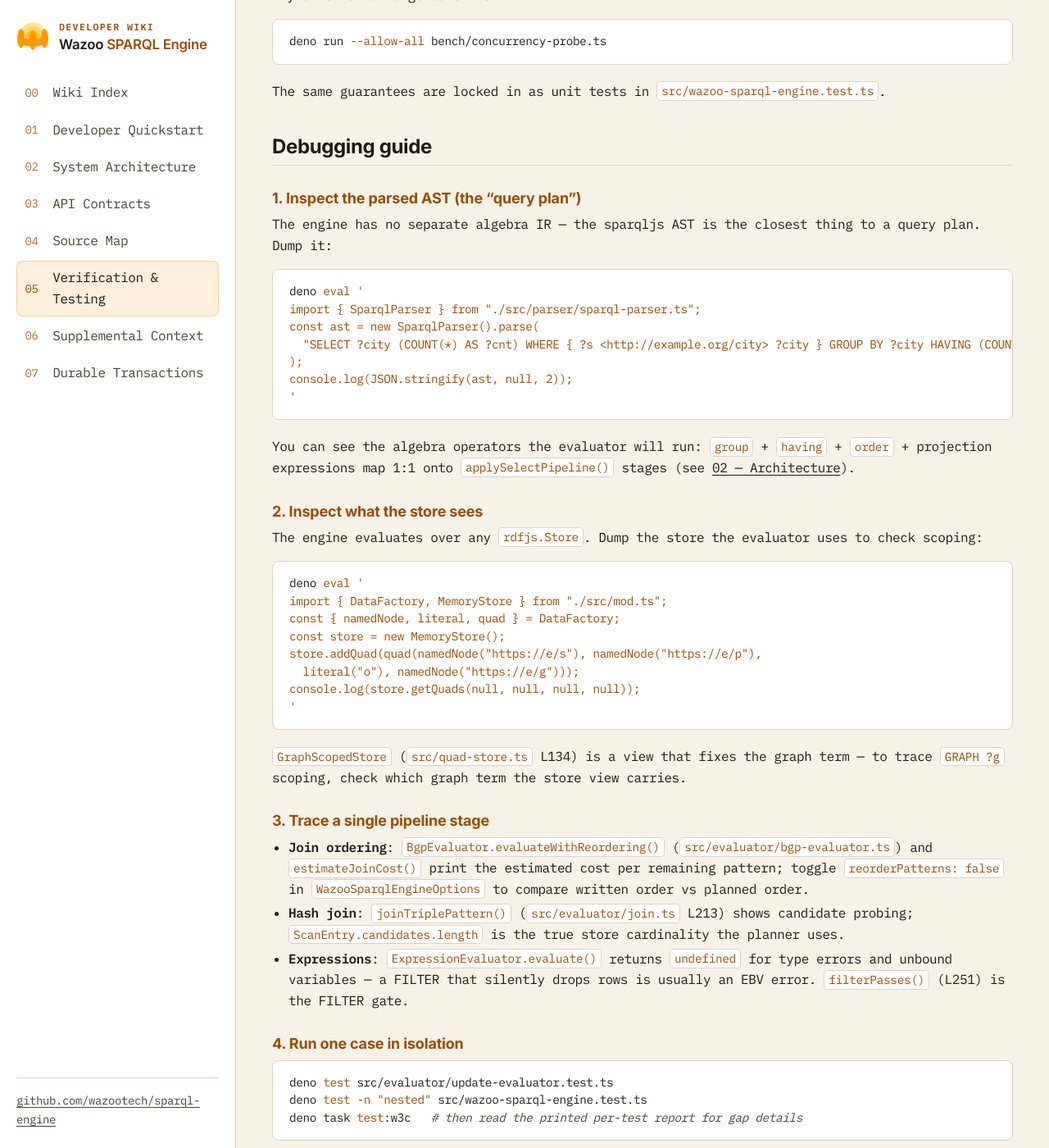
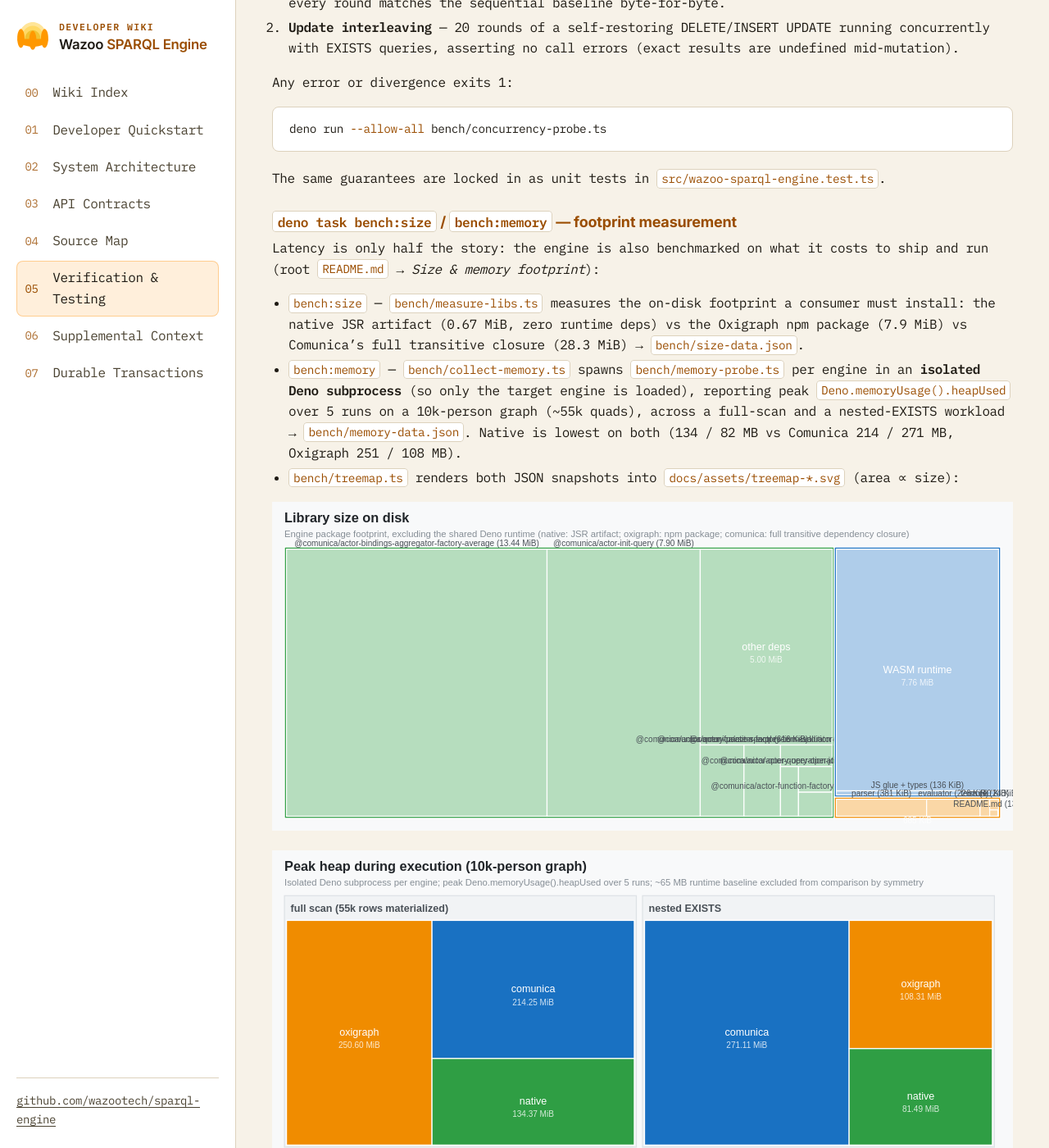
Before and after one commit to wazootech/sparql-engine, a Jekyll site: the page built from docs/05-testing.md, in a window 1280 px wide and 1400 px high, scrolled down 4131 px. Shown: the whole window at 82% size. Built offline with Jekyll 4.4.1, drawn with Linux system fonts in a browser that asks for light colours; some of the changed text lies outside the part shown.

Commit message:
docs: document size/memory benchmarks and canonical-store parity tests
PR #89 added footprint measurement (bench:size, bench:memory, treemap
SVGs) and PR #86 added canonicalStoreQuads unit tests; sync the wiki
with both. Adds the new deno tasks to the quickstart, the new bench
scripts and test file to the source map, a footprint-measurement
section with the treemaps to the testing page, and the memory-probe
dataset to the supplemental tables.

🤖 Generated with Codebuff
Co-Authored-By: Codebuff <noreply@codebuff.com>

```diff
--- a/docs/05-testing.md
+++ b/docs/05-testing.md
@@ -75,6 +75,11 @@ The parity contract is **behavioral equivalence with
   SPARQL 1.1 result semantics treat labels as scoped and opaque. A dedicated
   test locks in this known difference against real Comunica output, so the
   normalization stays verified rather than assumed.
+- The canonicalization itself is unit-tested:
+  `test/parity/canonical-store.test.ts` locks in `canonicalStoreQuads`'
+  blank-node substitution — repeated placeholders within one quad (`replaceAll`,
+  e.g. the same blank node bound as subject and object), distinct-node
+  preservation, and multi-quad isomorphism under relabeling.
 - Updates canonicalize stores up to blank-node relabeling — two stores pass when
   they agree exactly modulo label identity (the SPARQL contract, since INSERT
   DATA mints fresh labels per execution).
@@ -173,6 +178,31 @@ deno run --allow-all bench/concurrency-probe.ts
 The same guarantees are locked in as unit tests in
 `src/wazoo-sparql-engine.test.ts`.
 
+### `deno task bench:size` / `bench:memory` — footprint measurement
+
+Latency is only half the story: the engine is also benchmarked on what it costs
+to ship and run (root `README.md` → _Size & memory footprint_):
+
+- `bench:size` — `bench/measure-libs.ts` measures the on-disk footprint a
+  consumer must install: the native JSR artifact (0.67 MiB, zero runtime deps)
+  vs the Oxigraph npm package (7.9 MiB) vs Comunica's full transitive closure
+  (28.3 MiB) → `bench/size-data.json`.
+- `bench:memory` — `bench/collect-memory.ts` spawns `bench/memory-probe.ts` per
+  engine in an **isolated Deno subprocess** (so only the target engine is
+  loaded), reporting peak `Deno.memoryUsage().heapUsed` over 5 runs on a
+  10k-person graph (~55k quads), across a full-scan and a nested-EXISTS workload
+  → `bench/memory-data.json`. Native is lowest on both (134 / 82 MB vs Comunica
+  214 / 271 MB, Oxigraph 251 / 108 MB).
+- `bench/treemap.ts` renders both JSON snapshots into
+  `docs/assets/treemap-*.svg` (area ∝ size):
+
+![Library size treemap](assets/treemap-library-size.svg)
+
+![Memory treemap](assets/treemap-memory.svg)
+
+These are machine-specific snapshots (Deno 2.9.5, Windows), not guarantees —
+regenerate with the two tasks above and commit the updated SVGs.
+
 ## Debugging guide
 
 ### 1. Inspect the parsed AST (the "query plan")
```
Also changed, not shown: docs/01-quickstart.md (+2 -0 lines), docs/04-source-map.md (+25 -19 lines), docs/06-supplemental-context.md (+1 -0 lines).
